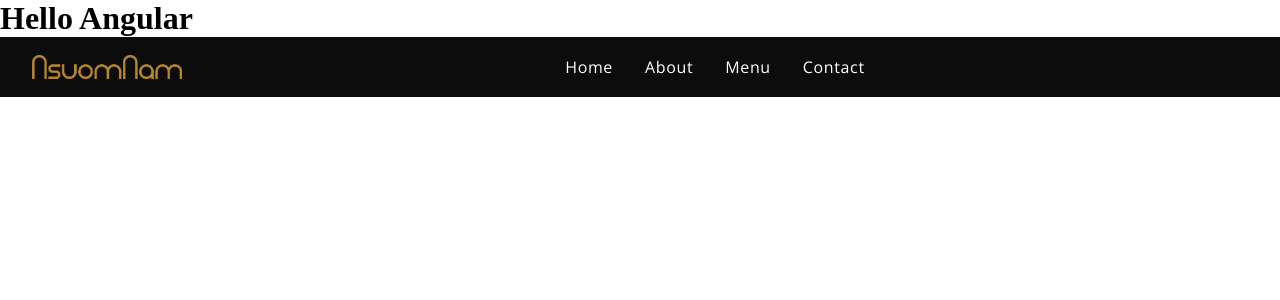
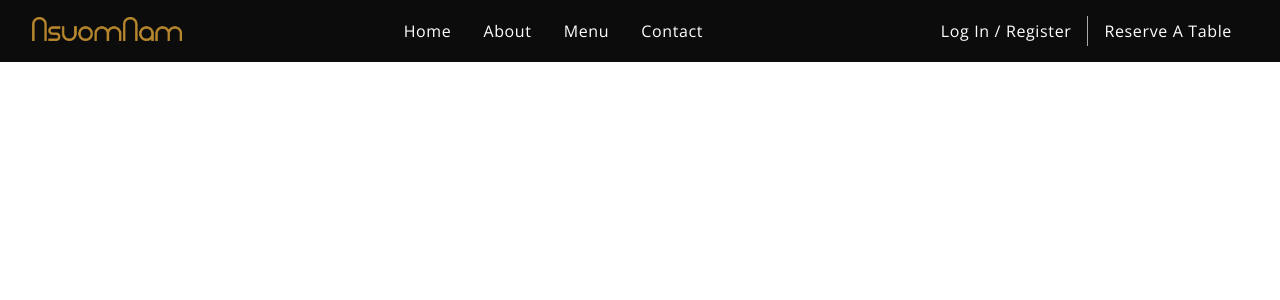
Before and after one commit to RychidM/nsuonam_web, an Angular app: page / in a window 1280 px wide. Shown: the top 300 px of the page. Built offline with nearby package versions, Linux system fonts and the light colour scheme; a web font is replaced by a local one.

Commit message:
nav bar ui - on going

```diff
--- a/src/app/app.component.html
+++ b/src/app/app.component.html
@@ -1,3 +1,2 @@
-<h1>Hello Angular</h1>
 <app-navbar></app-navbar>
 <router-outlet></router-outlet>
--- a/src/app/components/navbar/navbar.component.html
+++ b/src/app/components/navbar/navbar.component.html
@@ -1,7 +1,8 @@
 <nav class="app__navbar">
 	<div class="app__navbar-logo">
+		<a href="">
 		<img src={{images.nsuonam}}
-			alt="app logo">
+			alt="app logo"></a>
 	</div>
 	<ul class="app__navbar-links">
 		<li class="p__opensans">
@@ -17,4 +18,18 @@
 			<a href>Contact</a>
 		</li>
 	</ul>
+	<div class="app__navbar-login">
+		<a href
+			class="p__opensans">
+			Log In / Register
+		</a>
+		<div></div>
+		<a href
+			class="p__opensans">
+			Reserve a table
+		</a>
+	</div>
+	<div class="app__navbar-smallscreen">
+
+	</div>
 </nav>
--- a/src/app/components/navbar/navbar.component.scss
+++ b/src/app/components/navbar/navbar.component.scss
@@ -12,6 +12,7 @@
     display: flex;
     justify-content: flex-start;
     align-items: center;
+    cursor: pointer;
 }
 
 .app__navbar-logo img {
@@ -35,3 +36,26 @@
 .app__navbar-links li:hover {
     color: var(--color-grey);
 }
+
+.app__navbar-login {
+    display: flex;
+    justify-content: flex-end;
+    align-items: center;
+}
+
+.app__navbar-login a {
+    text-decoration: none;
+    margin: 0 1rem;
+    transition: 0.5s ease;
+}
+
+.app__navbar-login a:hover {
+    border-bottom: 1px solid var(--color-golden);
+    color: var(--color-grey);
+}
+
+.app__navbar-login div {
+    width: 1px;
+    height: 30px;
+    background-color: var(--color-grey);
+}
```
